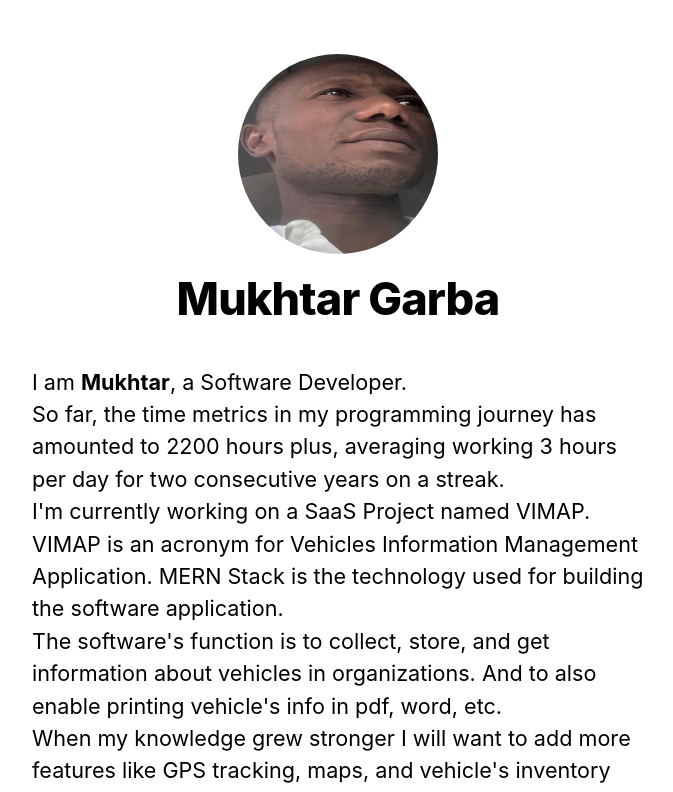
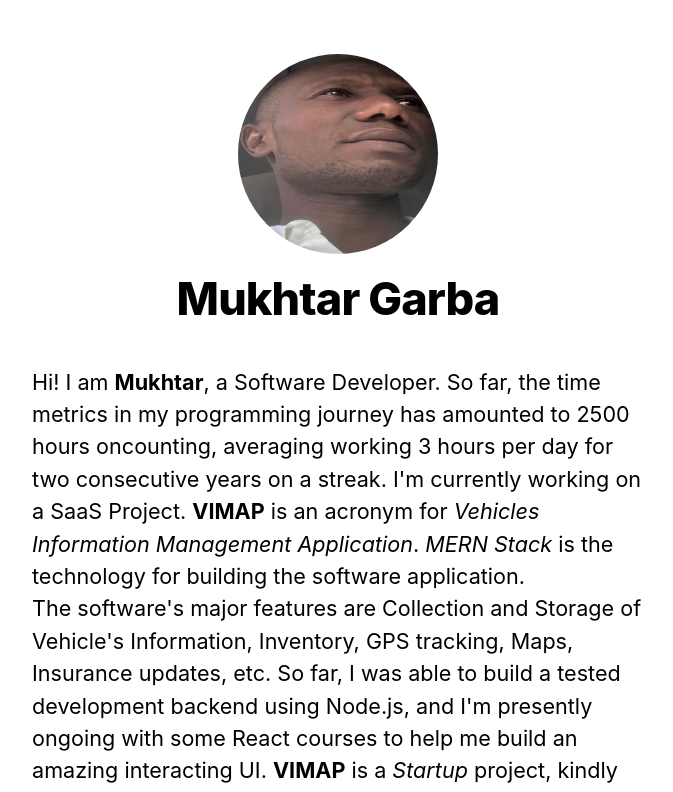
Before and after one commit to mukhtar-github/nextjs-app, a Next.js app in the folder nextjs-blog/: page / in a window 1280 px wide. Shown: the top 792 px of the page, without its empty margins (302-975 px from the left). Built offline with nearby package versions, Linux system fonts and the light colour scheme.

Commit message:
Update file

```diff
--- a/nextjs-blog/pages/index.js
+++ b/nextjs-blog/pages/index.js
@@ -22,9 +22,9 @@ export default function Home ({ allPostsData }) {
       </Head>
       <section className={utilStyles.headingMd}>
         <p>
-          I am <strong>Mukhtar</strong>, a Software Developer.<br /> So far, the time metrics in my programming journey has amounted to 2200 hours plus, averaging working 3 hours per day for two consecutive years on a streak.<br />
-          I'm currently working on a SaaS Project named VIMAP.<br /> VIMAP is an acronym for Vehicles Information Management Application. MERN Stack is the technology used for building the software application.<br /> The software's function is to collect, store, and get information about vehicles in organizations. And to also enable printing vehicle's info in pdf, word, etc.<br /> When my knowledge grew stronger I will want to add more features like GPS tracking, maps, and vehicle's inventory features.<br />
-          So far, I was able to build a tested development backend using Node.js, and I'm presently ongoing with some React courses to help me build an amazing interacting UI.<br /> VIMAP is a startup project, so wish us Goodluck, please.<br></br> Thank you.
+          Hi! I am <strong>Mukhtar</strong>, a Software Developer. So far, the time metrics in my programming journey has amounted to 2500 hours oncounting, averaging working 3 hours per day for two consecutive years on a streak.
+          I'm currently working on a SaaS Project. <strong>VIMAP</strong> is an acronym for <i>Vehicles Information Management Application</i>. <i>MERN Stack</i> is the technology for building the software application.<br /> The software's major features are Collection and Storage of Vehicle's Information, Inventory, GPS tracking, Maps, Insurance updates, etc.
+          So far, I was able to build a tested development backend using Node.js, and I'm presently ongoing with some React courses to help me build an amazing interacting UI. <strong>VIMAP</strong> is a <i>Startup</i> project, kindly wish us Goodluck, please.<br /> Thank you.
         </p>
         <a href="https://twitter.com/garba_tanimu" class="twitter-follow-button" data-size="large" data-show-screen-name="false" data-show-count="false">@garba_tanimu</a><script async src="https://platform.twitter.com/widgets.js" charset="utf-8"></script>&nbsp;&nbsp;
         <a class="github-button" href="https://github.com/mukhtar-github" data-size="large" aria-label="Follow @mukhtar-github on GitHub">GitHub</a>
```
